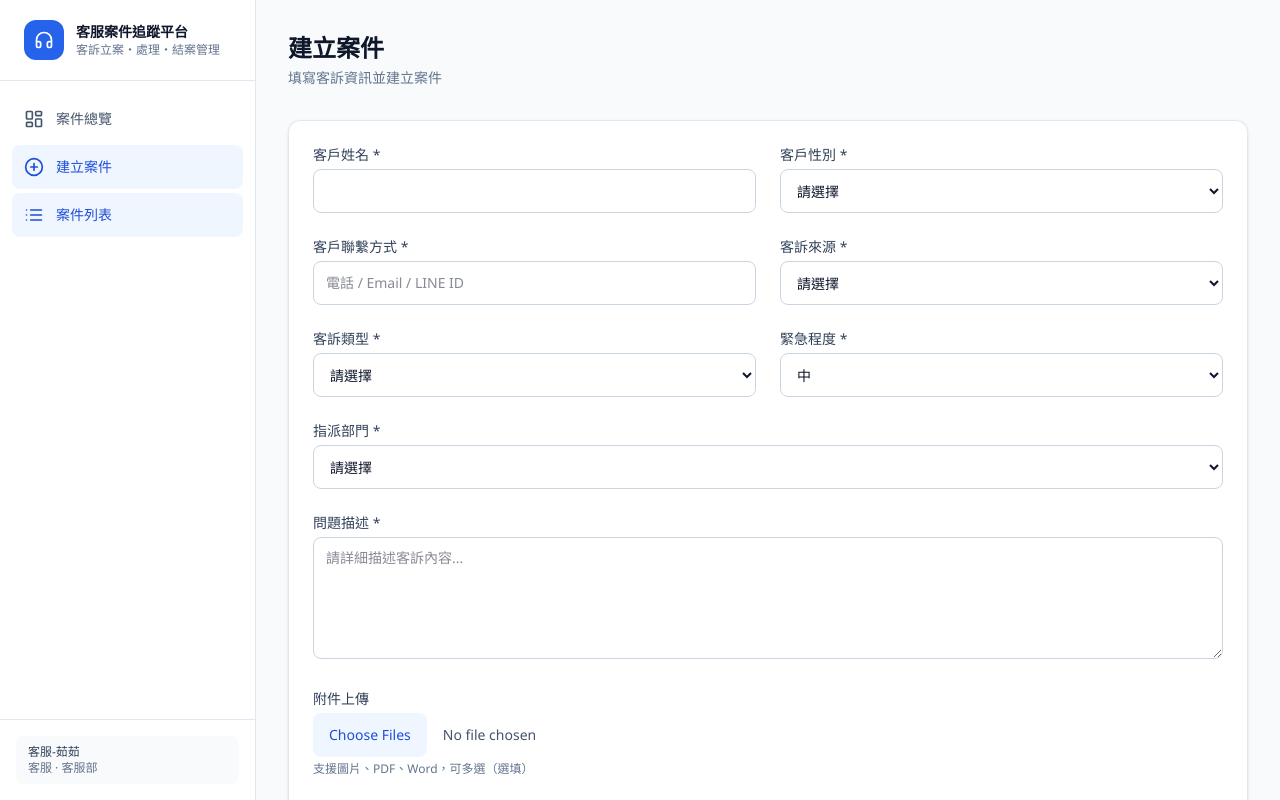
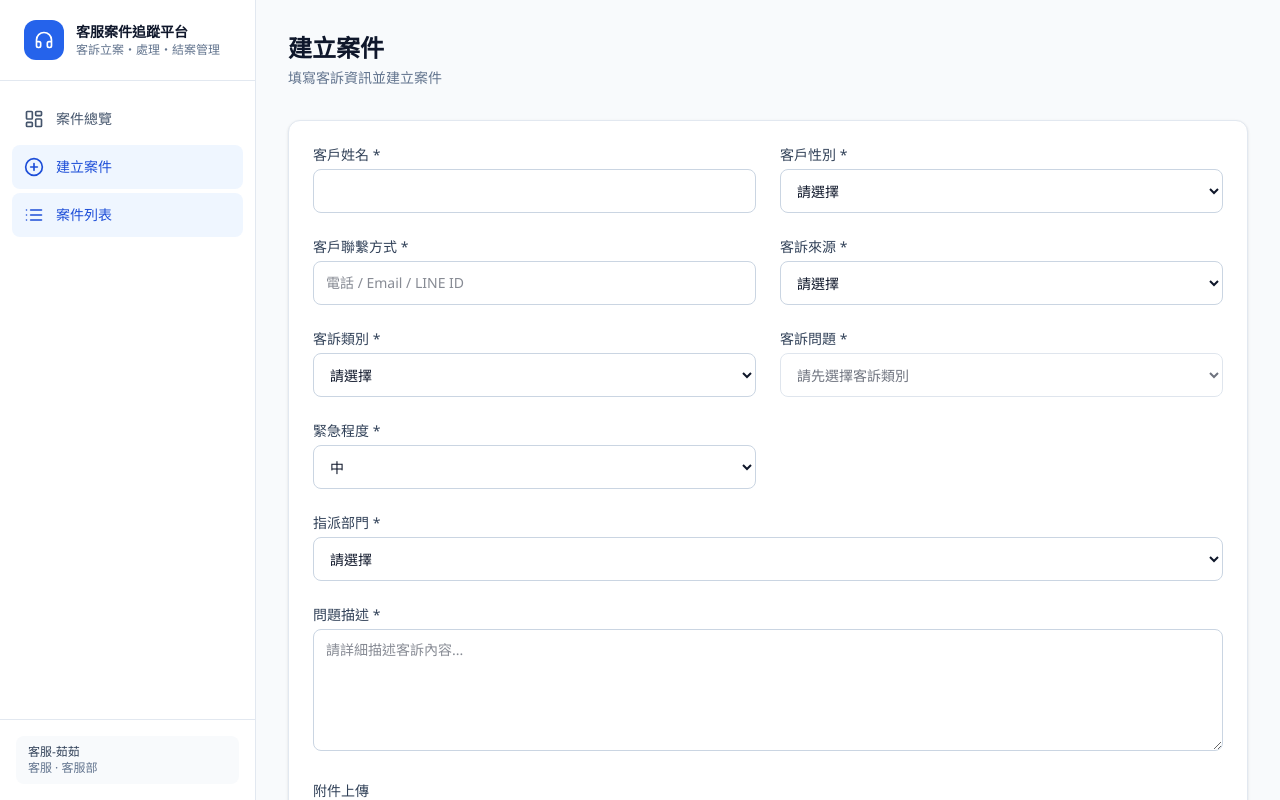
Before and after one commit to jess-make/cs-case-tracker-test, a Next.js app: page /cases/new in a window 1280 px wide. Shown: the top 800 px of the page. Built offline with nearby package versions, Linux system fonts and the light colour scheme.

Commit message:
Add complaint category hierarchy

```diff
--- a/src/app/actions/cases.ts
+++ b/src/app/actions/cases.ts
@@ -38,6 +38,7 @@ export async function createCaseAction(formData: FormData) {
     customer_gender: formData.get("customer_gender") as string,
     source: formData.get("source") as string,
     complaint_type: formData.get("complaint_type") as string,
+    complaint_subtype: formData.get("complaint_subtype") as string,
     description: (formData.get("description") as string)?.trim(),
     urgency: formData.get("urgency") as UrgencyLevel,
     department: formData.get("department") as string,
--- a/src/components/cases/CaseDetailPanel.tsx
+++ b/src/components/cases/CaseDetailPanel.tsx
@@ -75,7 +75,12 @@ export function CaseDetailPanel({
             />
             <InfoRow icon={User} label="客戶聯繫方式" value={caseData.customer_contact} />
             <InfoRow icon={Building2} label="客訴來源" value={caseData.source} />
-            <InfoRow icon={Building2} label="客訴類型" value={caseData.complaint_type} />
+            <InfoRow icon={Building2} label="客訴類別" value={caseData.complaint_type} />
+            <InfoRow
+              icon={Building2}
+              label="客訴問題"
+              value={caseData.complaint_subtype ?? "—"}
+            />
             <InfoRow icon={Building2} label="指派部門" value={caseData.department} />
             <InfoRow icon={User} label="處理人" value={caseData.assignee?.name ?? "未指派"} />
             <InfoRow icon={Clock} label="處理期限" value={formatDate(caseData.due_date)} />
--- a/src/components/cases/CaseFilters.tsx
+++ b/src/components/cases/CaseFilters.tsx
@@ -2,7 +2,11 @@
 
 import { useRouter, useSearchParams } from "next/navigation";
 import type { User } from "@/types";
-import { CASE_STATUS_LABELS, COMPLAINT_TYPES, URGENCY_LABELS } from "@/lib/constants";
+import {
+  CASE_STATUS_LABELS,
+  COMPLAINT_CATEGORY_KEYS,
+  URGENCY_LABELS,
+} from "@/lib/constants";
 import type { CaseStatus, UrgencyLevel } from "@/types";
 import { DateRangeFilter } from "@/components/cases/DateRangeFilter";
 
@@ -71,14 +75,14 @@ export function CaseFilters({ handlers }: { handlers: User[] }) {
         </div>
 
         <div className="min-w-0 sm:max-w-xs sm:col-span-2 lg:col-span-1">
-          <label className="mb-1 block text-xs font-medium text-slate-500">客訴類型</label>
+          <label className="mb-1 block text-xs font-medium text-slate-500">客訴類別</label>
           <select
             className="w-full min-h-11 rounded-lg border border-slate-300 px-3 py-2.5 text-sm"
             value={params.get("complaint_type") ?? ""}
             onChange={(e) => update("complaint_type", e.target.value)}
           >
             <option value="">全部</option>
-            {COMPLAINT_TYPES.map((t) => (
+            {COMPLAINT_CATEGORY_KEYS.map((t) => (
               <option key={t} value={t}>
                 {t}
               </option>
--- a/src/components/cases/CaseTable.tsx
+++ b/src/components/cases/CaseTable.tsx
@@ -1,6 +1,7 @@
 import Link from "next/link";
 import type { Case } from "@/types";
 import { StatusBadge, UrgencyBadge } from "@/components/ui/StatusBadge";
+import { formatComplaintLabel } from "@/lib/constants";
 import { formatDateOnly } from "@/lib/utils";
 import { AlertTriangle } from "lucide-react";
 
@@ -46,9 +47,11 @@ function CaseMobileCards({ cases }: { cases: Case[] }) {
               <dt className="text-xs text-slate-500">客戶</dt>
               <dd className="truncate font-medium text-slate-800">{c.customer_name}</dd>
             </div>
-            <div className="min-w-0">
+            <div className="min-w-0 sm:col-span-2">
               <dt className="text-xs text-slate-500">客訴類型</dt>
-              <dd className="truncate text-slate-700">{c.complaint_type}</dd>
+              <dd className="text-slate-700">
+                {formatComplaintLabel(c.complaint_type, c.complaint_subtype)}
+              </dd>
             </div>
             <div>
               <dt className="text-xs text-slate-500">緊急程度</dt>
@@ -100,7 +103,9 @@ function CaseDesktopTable({ cases }: { cases: Case[] }) {
                 )}
               </td>
               <td className="px-4 py-3 text-slate-700">{c.customer_name}</td>
-              <td className="px-4 py-3 text-slate-600">{c.complaint_type}</td>
+              <td className="px-4 py-3 text-slate-600">
+                {formatComplaintLabel(c.complaint_type, c.complaint_subtype)}
+              </td>
               <td className="px-4 py-3">
                 <UrgencyBadge urgency={c.urgency} />
               </td>
--- a/src/components/cases/CreateCaseForm.tsx
+++ b/src/components/cases/CreateCaseForm.tsx
@@ -4,7 +4,8 @@ import { useState } from "react";
 import Link from "next/link";
 import {
   COMPLAINT_SOURCES,
-  COMPLAINT_TYPES,
+  COMPLAINT_CATEGORIES,
+  COMPLAINT_CATEGORY_KEYS,
   CUSTOMER_GENDERS,
   DEPARTMENTS,
   URGENCY_LABELS,
@@ -15,6 +16,17 @@ import { Loader2 } from "lucide-react";
 
 export function CreateCaseForm() {
   const [pending, setPending] = useState(false);
+  const [complaintCategory, setComplaintCategory] = useState("");
+  const [complaintSubtype, setComplaintSubtype] = useState("");
+
+  const subtypeOptions = complaintCategory
+    ? COMPLAINT_CATEGORIES[complaintCategory] ?? []
+    : [];
+
+  function handleCategoryChange(value: string) {
+    setComplaintCategory(value);
+    setComplaintSubtype("");
+  }
 
   async function handleSubmit(e: React.FormEvent<HTMLFormElement>) {
     e.preventDefault();
@@ -28,7 +40,7 @@ export function CreateCaseForm() {
   }
 
   const inputClass =
-    "w-full min-h-11 rounded-lg border border-slate-300 px-3 py-2.5 text-sm focus:border-brand-500 focus:outline-none focus:ring-2 focus:ring-brand-500/20";
+    "w-full min-h-11 rounded-lg border border-slate-300 px-3 py-2.5 text-sm focus:border-brand-500 focus:outline-none focus:ring-2 focus:ring-brand-500/20 disabled:cursor-not-allowed disabled:bg-slate-50 disabled:text-slate-400";
   const labelClass = "mb-1 block text-sm font-medium text-slate-700";
   const btnSecondary =
     "inline-flex min-h-11 w-full items-center justify-center rounded-lg border border-slate-300 px-4 py-2.5 text-sm font-medium text-slate-700 hover:bg-slate-50 sm:w-auto";
@@ -78,14 +90,41 @@ export function CreateCaseForm() {
           </select>
         </div>
         <div>
-          <label className={labelClass}>客訴類型 *</label>
-          <select name="complaint_type" required className={inputClass} defaultValue="">
+          <label className={labelClass}>客訴類別 *</label>
+          <select
+            name="complaint_type"
+            required
+            className={inputClass}
+            value={complaintCategory}
+            onChange={(e) => handleCategoryChange(e.target.value)}
+          >
             <option value="" disabled>
               請選擇
             </option>
-            {COMPLAINT_TYPES.map((t) => (
-              <option key={t} value={t}>
-                {t}
+            {COMPLAINT_CATEGORY_KEYS.map((cat) => (
+              <option key={cat} value={cat}>
+                {cat}
+              </option>
+            ))}
+          </select>
+        </div>
+        <div>
+          <label className={labelClass}>客訴問題 *</label>
+          <select
+            name="complaint_subtype"
+            required
+            className={`${inputClass} ${!complaintCategory ? "pointer-events-none opacity-60" : ""}`}
+            value={complaintSubtype}
+            onChange={(e) => setComplaintSubtype(e.target.value)}
+            aria-disabled={!complaintCategory}
+            tabIndex={complaintCategory ? 0 : -1}
+          >
+            <option value="" disabled>
+              {complaintCategory ? "請選擇" : "請先選擇客訴類別"}
+            </option>
+            {subtypeOptions.map((sub) => (
+              <option key={sub} value={sub}>
+                {sub}
               </option>
             ))}
           </select>
--- a/src/lib/constants.ts
+++ b/src/lib/constants.ts
@@ -51,15 +51,29 @@ export const COMPLAINT_SOURCES = [
 
 export const CUSTOMER_GENDERS = ["男", "女"] as const;
 
-export const COMPLAINT_TYPES = [
-  "產品品質",
-  "配送問題",
-  "服務態度",
-  "帳務爭議",
-  "退換貨",
-  "系統問題",
-  "其他",
-] as const;
+/** 客訴類別 → 客訴問題（二層選單） */
+export const COMPLAINT_CATEGORIES: Record<string, readonly string[]> = {
+  商品問題: ["商品瑕疵", "規格不符", "缺件", "保固問題", "其他"],
+  物流問題: ["配送延遲", "錯誤件", "修改收件資料", "其他"],
+  服務問題: ["態度問題", "回覆過慢", "惡意客訴", "說明不清", "其他"],
+  "退款/金流問題": ["發票問題", "折價券", "付款問題", "其他"],
+  退換貨: ["功能異常", "外觀定義等級", "改變心意", "其他"],
+  "系統/設備問題": ["無法操作", "付款異常", "設備故障", "系統錯誤", "其他"],
+  其他: ["其他"],
+};
+
+export const COMPLAINT_CATEGORY_KEYS = Object.keys(
+  COMPLAINT_CATEGORIES
+) as (keyof typeof COMPLAINT_CATEGORIES)[];
+
+/** 列表／詳情顯示：客訴類別 / 客訴問題 */
+export function formatComplaintLabel(
+  type: string,
+  subtype: string | null | undefined
+): string {
+  if (!subtype) return type || "—";
+  return `${type} / ${subtype}`;
+}
 
 /** 建立案件：指派部門選項 */
 export const DEPARTMENTS = [
--- a/src/lib/data/cases.ts
+++ b/src/lib/data/cases.ts
@@ -240,6 +240,7 @@ export async function createCase(
       customer_gender: input.customer_gender,
       source: input.source,
       complaint_type: input.complaint_type,
+      complaint_subtype: input.complaint_subtype,
       description: input.description,
       urgency: input.urgency,
       department: input.department,
--- a/src/lib/data/normalize.ts
+++ b/src/lib/data/normalize.ts
@@ -21,6 +21,7 @@ export function normalizeCase(raw: Record<string, unknown>): Case {
     customer_gender: (raw.customer_gender as string | null) ?? null,
     source: String(raw.source ?? ""),
     complaint_type: String(raw.complaint_type ?? "其他"),
+    complaint_subtype: (raw.complaint_subtype as string | null) ?? null,
     description: String(raw.description ?? ""),
     urgency,
     department: String(raw.department ?? ""),
--- a/src/types/index.ts
+++ b/src/types/index.ts
@@ -29,6 +29,7 @@ export interface Case {
   customer_gender: string | null;
   source: string;
   complaint_type: string;
+  complaint_subtype: string | null;
   description: string;
   urgency: UrgencyLevel;
   department: string;
@@ -70,6 +71,7 @@ export interface CreateCaseInput {
   customer_gender: string;
   source: string;
   complaint_type: string;
+  complaint_subtype: string;
   description: string;
   urgency: UrgencyLevel;
   department: string;
```
Also changed, not shown: 1 other file (tests, documents, lock files or other folders).
